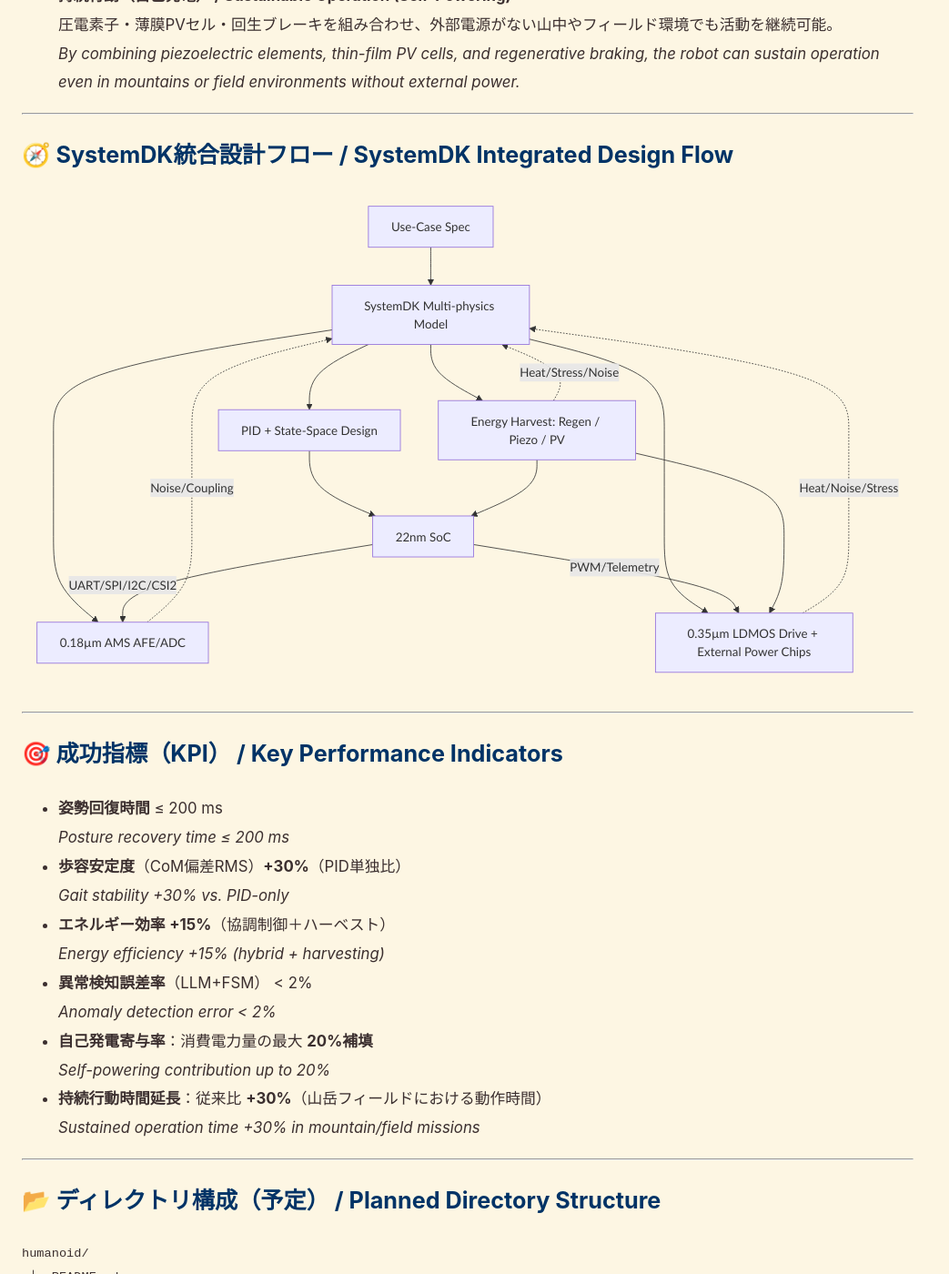
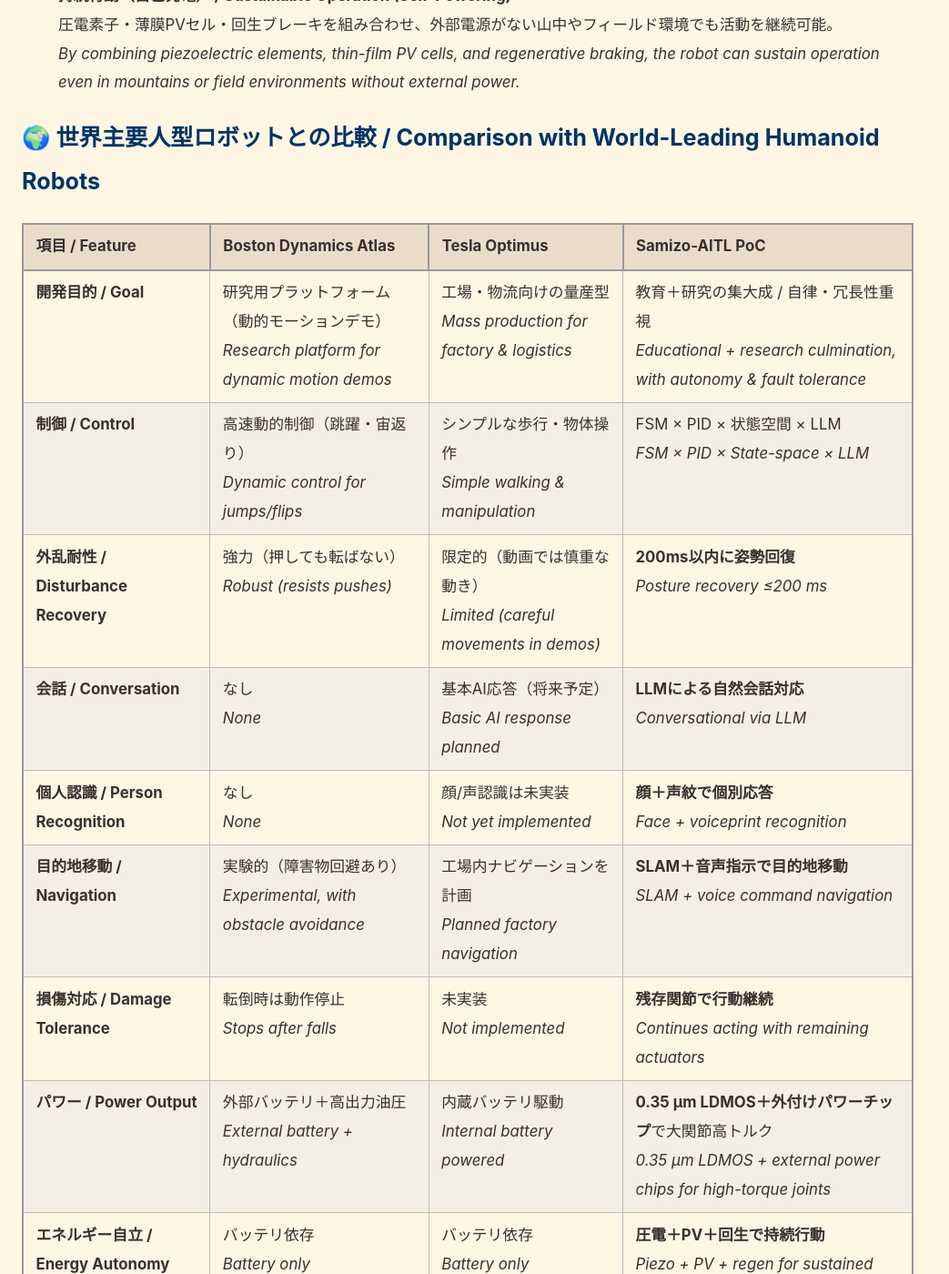
Before and after one commit to Samizo-AITL/AITL-H, a Jekyll site: the page built from PoC/humanoid/index.md, in a window 1280 px wide and 1400 px high, scrolled down 3437 px. Shown: the whole window at 91% size, without its empty margins (0-1043 px from the left). Built offline with Jekyll 4.4.1, drawn with Linux system fonts in a browser that asks for light colours; some of the changed text lies outside the part shown.

Commit message:
Update index.md

```diff
--- a/PoC/humanoid/index.md
+++ b/PoC/humanoid/index.md
@@ -95,6 +95,30 @@
   圧電素子・薄膜PVセル・回生ブレーキを組み合わせ、外部電源がない山中やフィールド環境でも活動を継続可能。
   *By combining piezoelectric elements, thin-film PV cells, and regenerative braking, the robot can sustain operation even in mountains or field environments without external power.*
 
+## 🌍 世界主要人型ロボットとの比較 / Comparison with World-Leading Humanoid Robots
+
+| 項目 / Feature | Boston Dynamics **Atlas** | Tesla **Optimus** | **Samizo-AITL PoC** |
+|----------------|----------------------------|-------------------|---------------------|
+| **開発目的 / Goal** | 研究用プラットフォーム（動的モーションデモ）<br/>*Research platform for dynamic motion demos* | 工場・物流向けの量産型<br/>*Mass production for factory & logistics* | 教育＋研究の集大成 / 自律・冗長性重視<br/>*Educational + research culmination, with autonomy & fault tolerance* |
+| **制御 / Control** | 高速動的制御（跳躍・宙返り）<br/>*Dynamic control for jumps/flips* | シンプルな歩行・物体操作<br/>*Simple walking & manipulation* | FSM × PID × 状態空間 × LLM<br/>*FSM × PID × State-space × LLM* |
+| **外乱耐性 / Disturbance Recovery** | 強力（押しても転ばない）<br/>*Robust (resists pushes)* | 限定的（動画では慎重な動き）<br/>*Limited (careful movements in demos)* | **200ms以内に姿勢回復**<br/>*Posture recovery ≤200 ms* |
+| **会話 / Conversation** | なし<br/>*None* | 基本AI応答（将来予定）<br/>*Basic AI response planned* | **LLMによる自然会話対応**<br/>*Conversational via LLM* |
+| **個人認識 / Person Recognition** | なし<br/>*None* | 顔/声認識は未実装<br/>*Not yet implemented* | **顔＋声紋で個別応答**<br/>*Face + voiceprint recognition* |
+| **目的地移動 / Navigation** | 実験的（障害物回避あり）<br/>*Experimental, with obstacle avoidance* | 工場内ナビゲーションを計画<br/>*Planned factory navigation* | **SLAM＋音声指示で目的地移動**<br/>*SLAM + voice command navigation* |
+| **損傷対応 / Damage Tolerance** | 転倒時は動作停止<br/>*Stops after falls* | 未実装<br/>*Not implemented* | **残存関節で行動継続**<br/>*Continues acting with remaining actuators* |
+| **パワー / Power Output** | 外部バッテリ＋高出力油圧<br/>*External battery + hydraulics* | 内蔵バッテリ駆動<br/>*Internal battery powered* | **0.35 µm LDMOS＋外付けパワーチップ**で大関節高トルク<br/>*0.35 µm LDMOS + external power chips for high-torque joints* |
+| **エネルギー自立 / Energy Autonomy** | バッテリ依存<br/>*Battery only* | バッテリ依存<br/>*Battery only* | **圧電＋PV＋回生で持続行動**<br/>*Piezo + PV + regen for sustained operation* |
+| **公開性 / Openness** | 非公開（デモ動画のみ）<br/>*Closed, demo videos only* | 限定公開（動画・一部発表）<br/>*Partially open, demos* | **GitHub Pagesで日英公開**<br/>*Published bilingual on GitHub Pages* |
+
+---
+
+📌 **総評**
+- **Atlas** → 「運動性能」で突出（跳躍・宙返りなどアクロバット重視）。
+- **Optimus** → 「量産・産業応用」に焦点（工場導入前提）。
+- **Samizo-AITL PoC** → 「教育＋研究集大成＋エネルギー自立＋損傷対応」で差別化。
+
+👉 世界トップを目指すなら、「**Atlas級の運動性能**」＋「**Optimus級の産業実装性**」に加え、**Samizo-AITL独自の“自立性・冗長性”** を強調することがカギになります。
+
 ---
 
 ## 🧭 SystemDK統合設計フロー / SystemDK Integrated Design Flow
```
